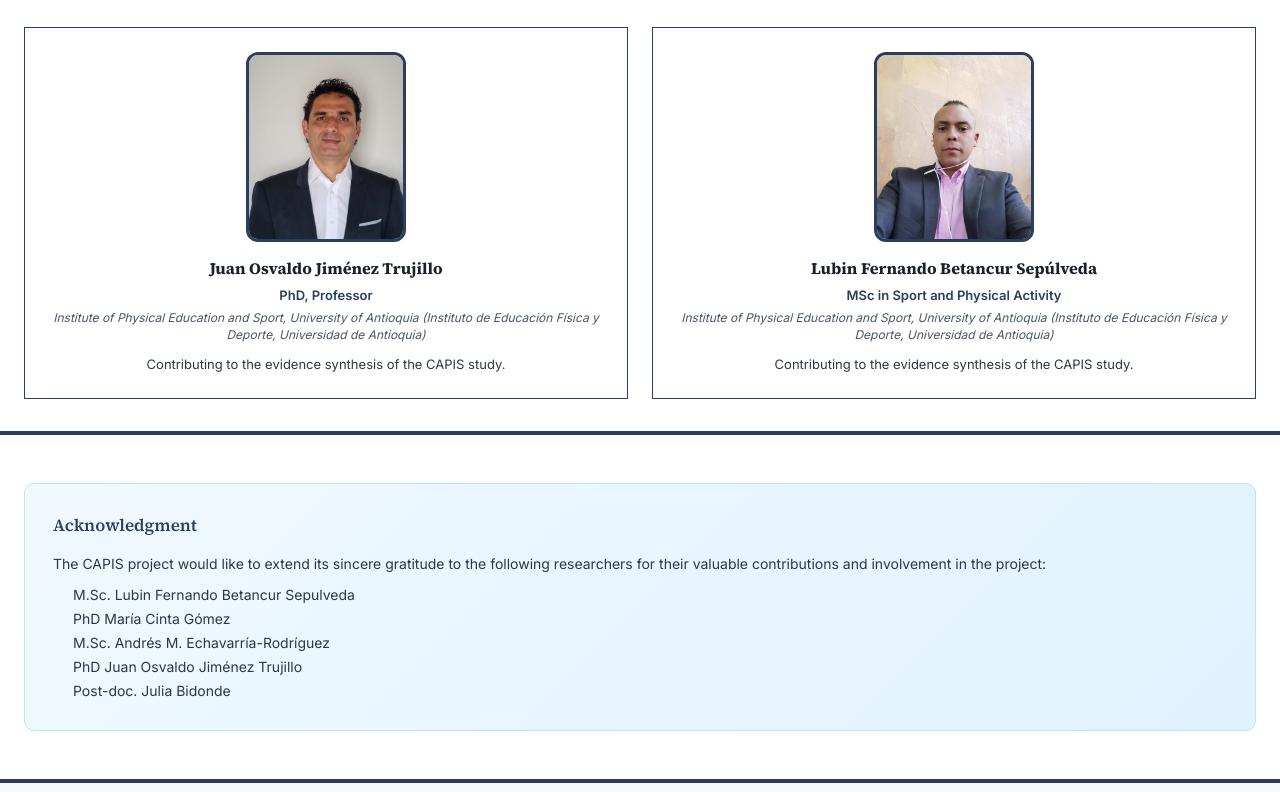
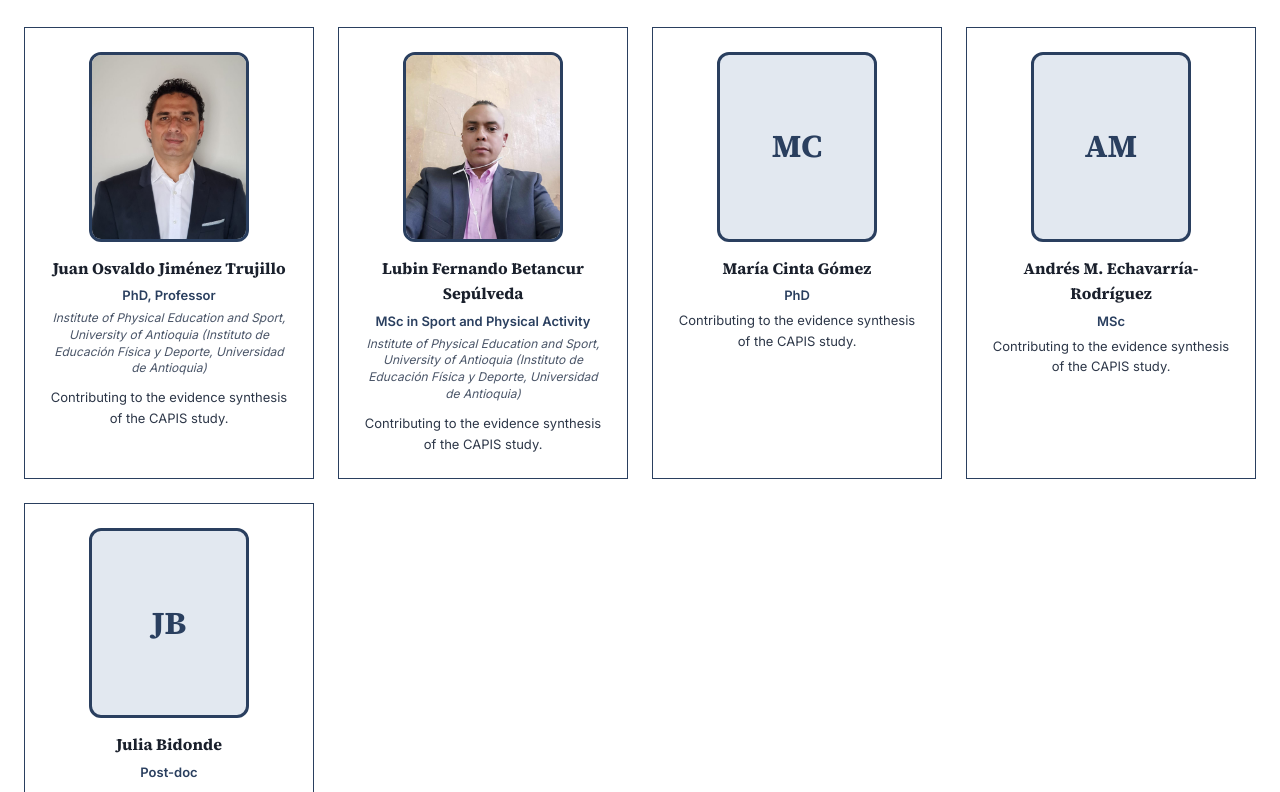
Before and after one commit to LoaizaBetancur/CAPIS-Project-Website, a Next.js app: page /team in a window 1280 px wide. Shown: the part 1928-2720 px from the top of the page. Built offline with nearby package versions, Linux system fonts and the light colour scheme.

Commit message:
Team page: add remaining Review Team members (María, Andrés M., Julia) with initials placeholders

```diff
--- a/app/team/page.tsx
+++ b/app/team/page.tsx
@@ -62,6 +62,21 @@ const reviewTeam = [
       "Institute of Physical Education and Sport, University of Antioquia (Instituto de Educación Física y Deporte, Universidad de Antioquia)",
     bio: "Contributing to the evidence synthesis of the CAPIS study.",
     image: "/images/team/Lubin.jpeg",
+  },
+  {
+    name: "María Cinta Gómez",
+    role: "PhD",
+    bio: "Contributing to the evidence synthesis of the CAPIS study.",
+  },
+  {
+    name: "Andrés M. Echavarría-Rodríguez",
+    role: "MSc",
+    bio: "Contributing to the evidence synthesis of the CAPIS study.",
+  },
+  {
+    name: "Julia Bidonde",
+    role: "Post-doc",
+    bio: "Contributing to the evidence synthesis of the CAPIS study.",
   },
 ];
 
@@ -212,7 +227,14 @@ function ProfileCard({ member }: { member: typeof leadInvestigator }) {
   );
 }
 
-function ReviewCard({ member }: { member: (typeof reviewTeam)[number] }) {
+function ReviewCard({ member }: { member: { name: string; role: string; affiliation?: string; bio: string; image?: string } }) {
+  const initials = member.name
+    .split(" ")
+    .filter(Boolean)
+    .slice(0, 2)
+    .map((w) => w[0])
+    .join("")
+    .toUpperCase();
   return (
     <div
       style={{
@@ -236,8 +258,12 @@ function ReviewCard({ member }: { member: (typeof reviewTeam)[number] }) {
           borderRadius: "12px",
           border: `3px solid ${NAVY}`,
           backgroundColor: "#E2E8F0",
+          display: "flex",
+          alignItems: "center",
+          justifyContent: "center",
         }}
       >
+        {member.image ? (
           <Image
             src={member.image}
             alt={`Photo of ${member.name}`}
@@ -245,6 +271,18 @@ function ReviewCard({ member }: { member: (typeof reviewTeam)[number] }) {
             style={{ objectFit: "cover", objectPosition: "center 20%" }}
             sizes="160px"
           />
+        ) : (
+          <span
+            style={{
+              fontFamily: "var(--font-display)",
+              fontSize: "32px",
+              fontWeight: 700,
+              color: NAVY,
+            }}
+          >
+            {initials}
+          </span>
+        )}
       </div>
       <div>
         <h3
@@ -261,6 +299,7 @@ function ReviewCard({ member }: { member: (typeof reviewTeam)[number] }) {
         <p style={{ fontSize: "13px", fontWeight: 600, color: NAVY, marginBottom: "4px" }}>
           {member.role}
         </p>
+        {member.affiliation && (
           <p
             style={{
               fontSize: "12px",
@@ -272,6 +311,7 @@ function ReviewCard({ member }: { member: (typeof reviewTeam)[number] }) {
           >
             {member.affiliation}
           </p>
+        )}
         <p style={{ fontSize: "13px", lineHeight: 1.6, color: "#2D3748" }}>{member.bio}</p>
       </div>
     </div>
```
Lines whose indentation alone changed are shown as unchanged.
